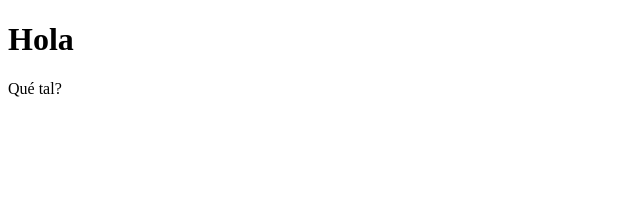
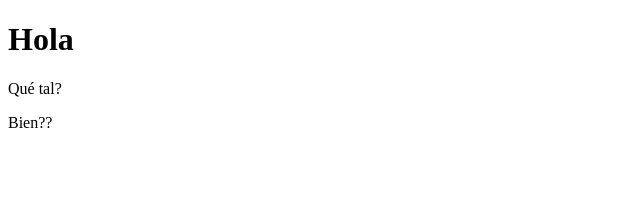
Before and after one commit to mauro7x/teleavis, a React (Create React App) app in the folder client/: page / in a window 1280 px wide. Shown: the top 204 px of the page, without its empty margins (0-640 px from the left). Built offline with nearby package versions, Linux system fonts and the light colour scheme.

Commit message:
Add dev option for client

```diff
--- a/client/src/App.js
+++ b/client/src/App.js
@@ -5,6 +5,7 @@ export default function App() {
     <div>
       <h1>Hola</h1>
       <p>Qué tal?</p>
+      <p>Bien??</p>
     </div>
   );
 }
```
Also changed, not shown: client/package.json (+12 -0 lines), 1 other file (tests, documents, lock files or other folders).
